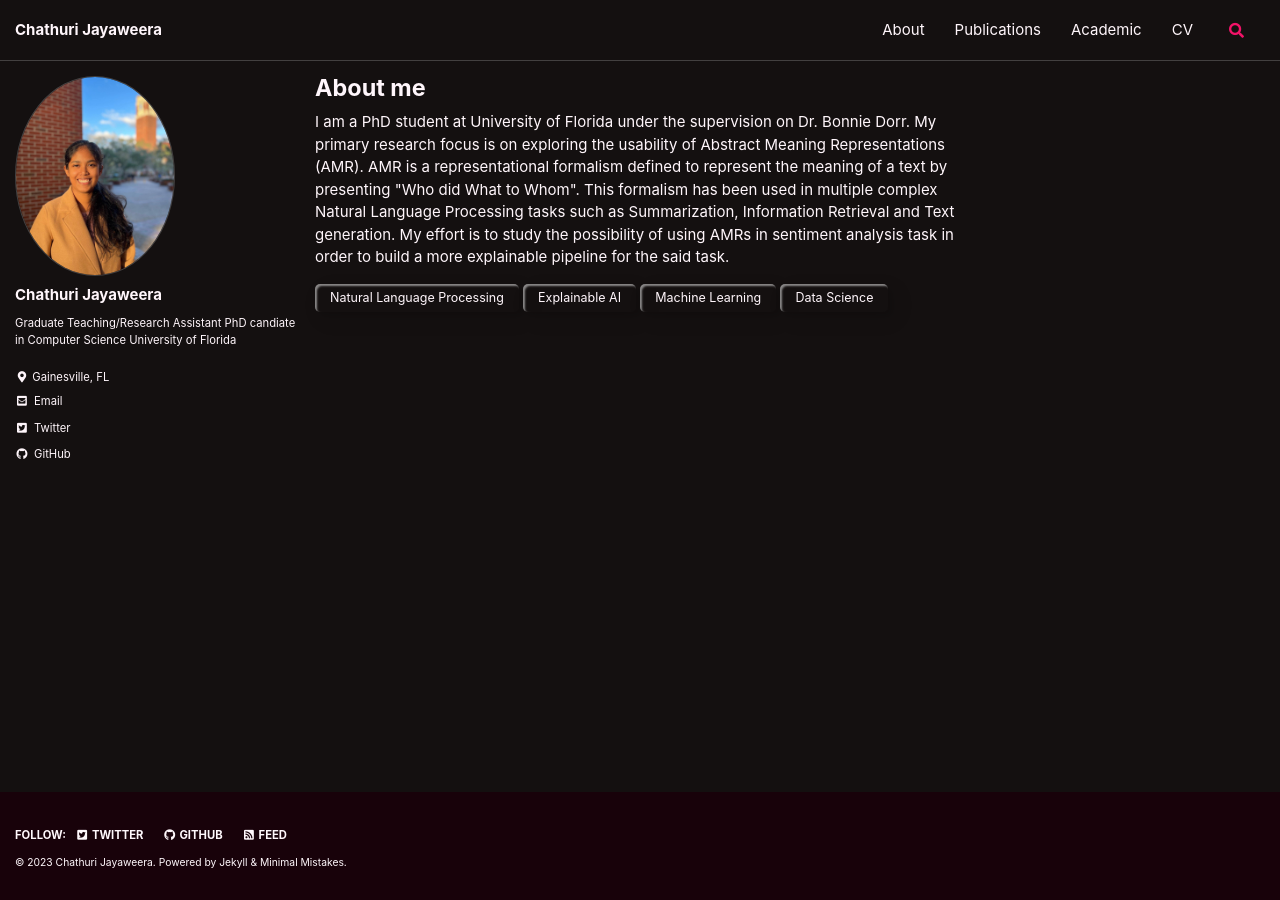
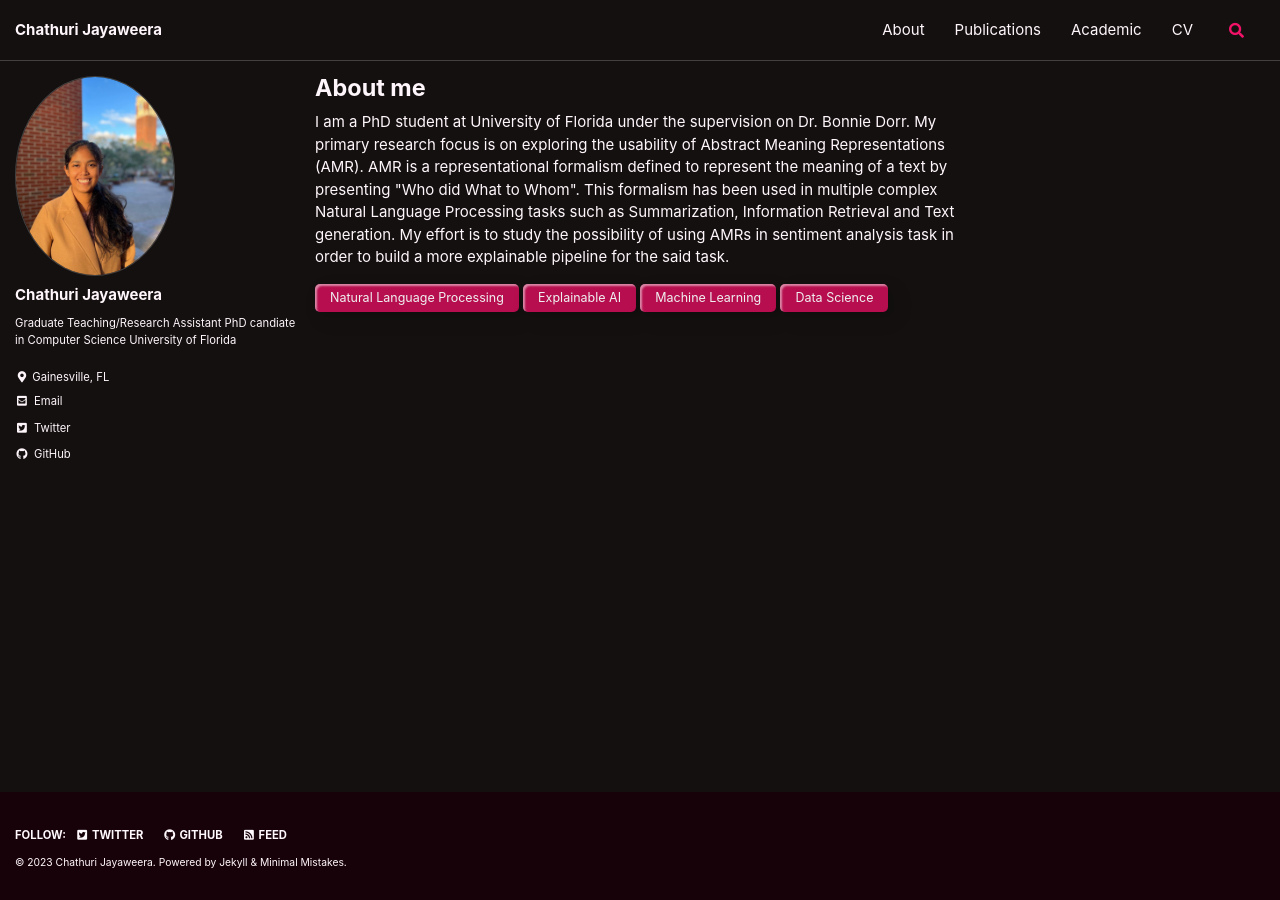
Before and after one commit to chestnutjay/chestnutjay.github.io, a Jekyll site: the page built from index.html, in a window 1280 px wide. Built offline with Jekyll 4.4.1, drawn with Linux system fonts in a browser that asks for light colours; cached includes are drawn as plain includes; the list of posts is cut into pages by our own code.

Commit message:
edit index.html

```diff
--- a/index.html
+++ b/index.html
@@ -39,14 +39,14 @@ build a more explainable pipeline for the said task.
 
 .animated_label {
     border: none;
-    color: #f0f0f0 var(--label-text-color);
+    color: #f0f0f0;
     margin-bottom: 5px;
     font-size: smaller;
 }
 .custom-label {
     height: 28px;
-    color: var(--label-text-color);
-    background: #b60e4e var(--label-color);
+    color: #f0f0f0;
+    background: #b60e4e ;
     border-radius: 5px;
     padding: 5px 15px;
     transition: all 0.3s ease;
@@ -59,7 +59,7 @@ build a more explainable pipeline for the said task.
 
 
 
-/* .animated_label::after {
+.animated_label::after {
 
     position: absolute;
     content: "";
@@ -73,7 +73,7 @@ build a more explainable pipeline for the said task.
     box-shadow: -7px -7px 20px 0px #fff9, -4px -4px 5px 0px #fff9, 7px 7px 20px 0px #0002, 4px 4px 5px 0px #0001;
     transition: all 0.3s ease;
 
-} */
+}
 /* .NLP {background-color: #04AA6D;} /* Green */
 /* .XAI {background-color: #2196F3;} Blue */
 /* .ML {background-color: #ff9800;} Orange */
```
